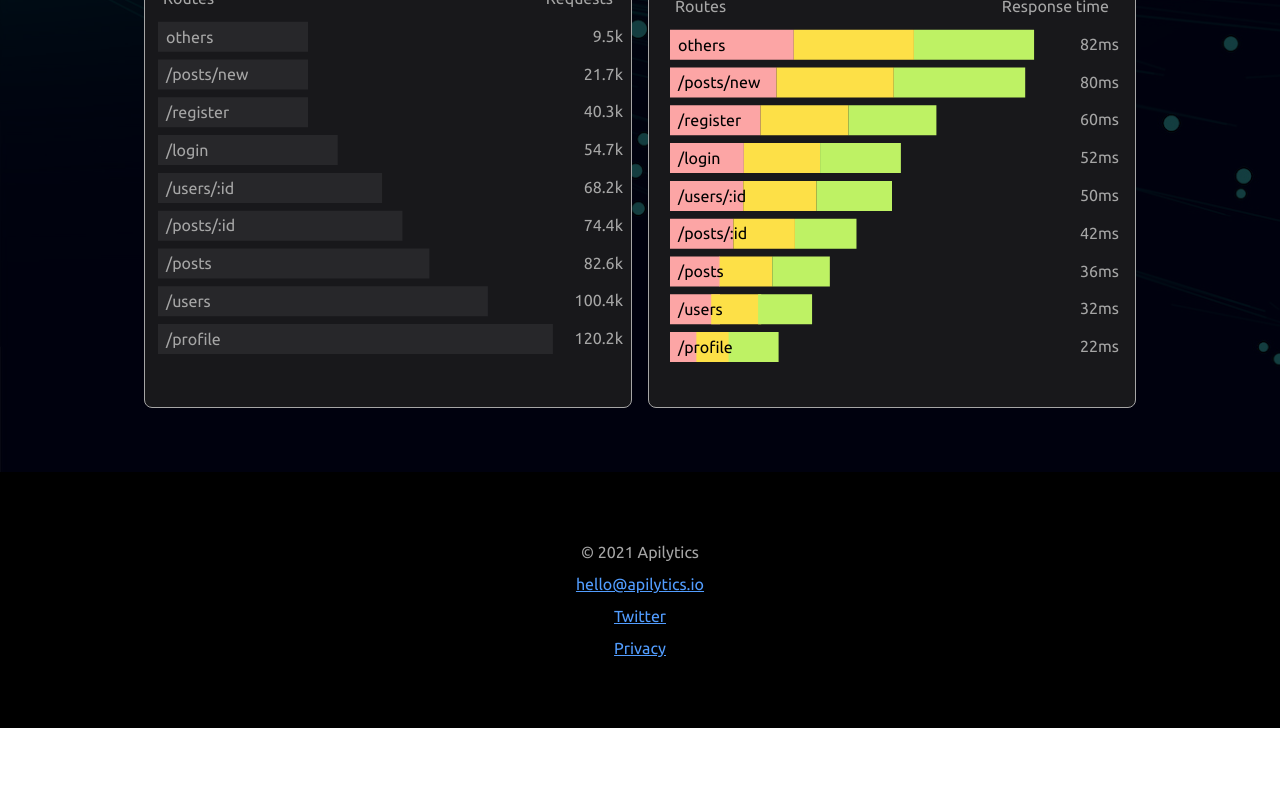
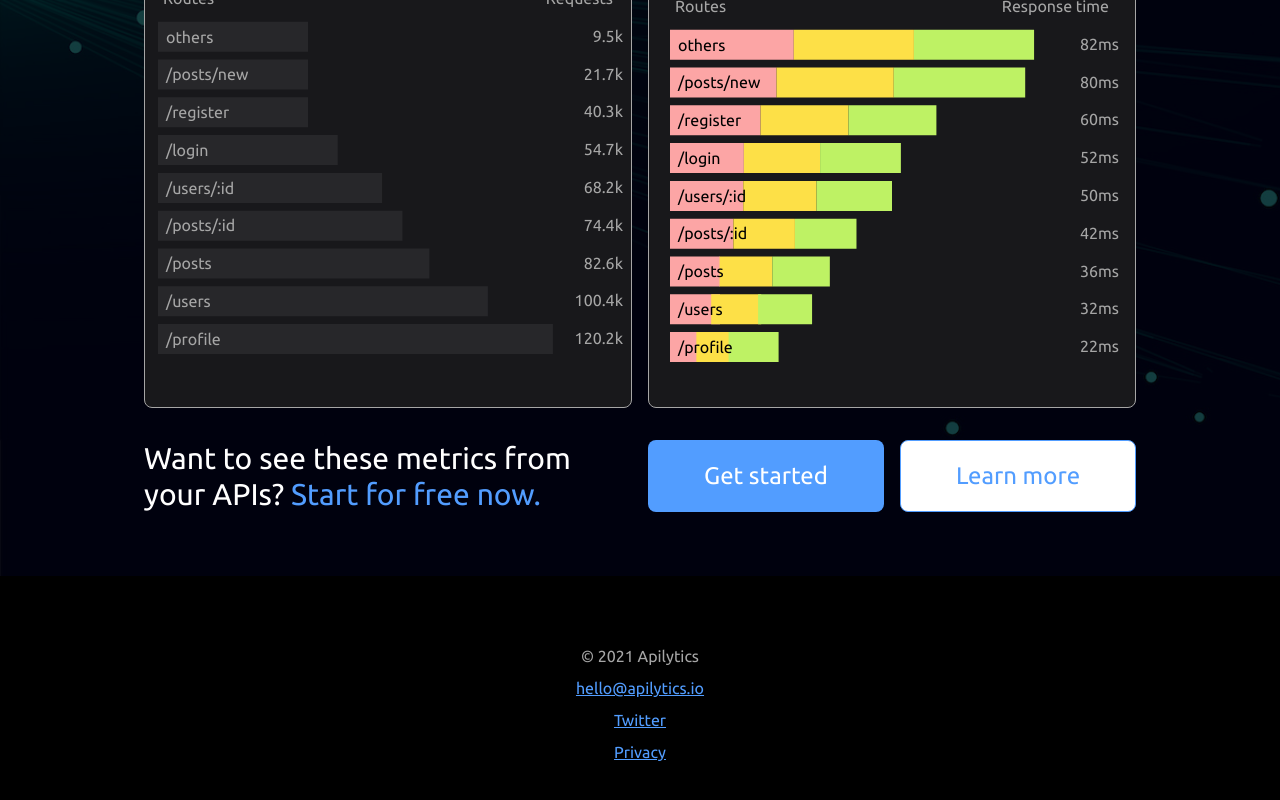
Before and after one commit to apilytics/apilytics, a Next.js app: page /demo in a window 1280 px wide. Shown: the part 859-1659 px from the top of the page. Before the commit the page ends 1587 px from the top, so only its background shows below. Built offline with nearby package versions, Linux system fonts and the light colour scheme; no server answers.

Commit message:
Add links to signup and landing page from the demo

```diff
--- a/src/pages/demo.tsx
+++ b/src/pages/demo.tsx
@@ -1,8 +1,10 @@
 import dayjs from 'dayjs';
+import Link from 'next/link';
 import React, { useState } from 'react';
 import type { NextPage } from 'next';
 
 import {
+  Button,
   DashboardOptions,
   Layout,
   RequestsOverview,
@@ -213,6 +215,22 @@ const Demo: NextPage = () => {
               <RouteMetrics routesData={routesData} />
               <ResponseTimes routesData={routesData} />
             </div>
+            <div className="grid grid-cols-1 md:grid-cols-2 gap-4 mt-8">
+              <div>
+                <h2 className="text-3xl text-white">
+                  Want to see these metrics from your APIs?{' '}
+                  <span className="text-primary">Start for free now.</span>
+                </h2>
+              </div>
+              <div className="grid grid-cols-1 md:grid-cols-2 gap-4">
+                <Link href="/signup" passHref>
+                  <Button>Get started</Button>
+                </Link>
+                <Link href="/" passHref>
+                  <Button variant="secondary">Learn more</Button>
+                </Link>
+              </div>
+            </div>
           </div>
         </div>
       </div>
```
